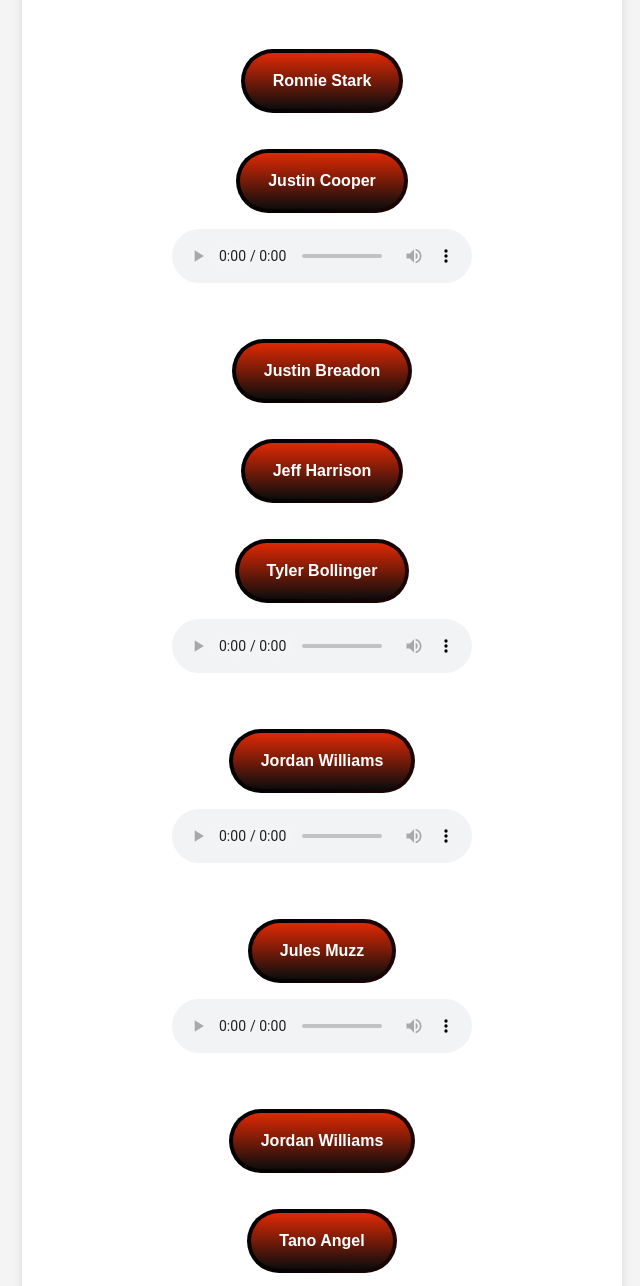
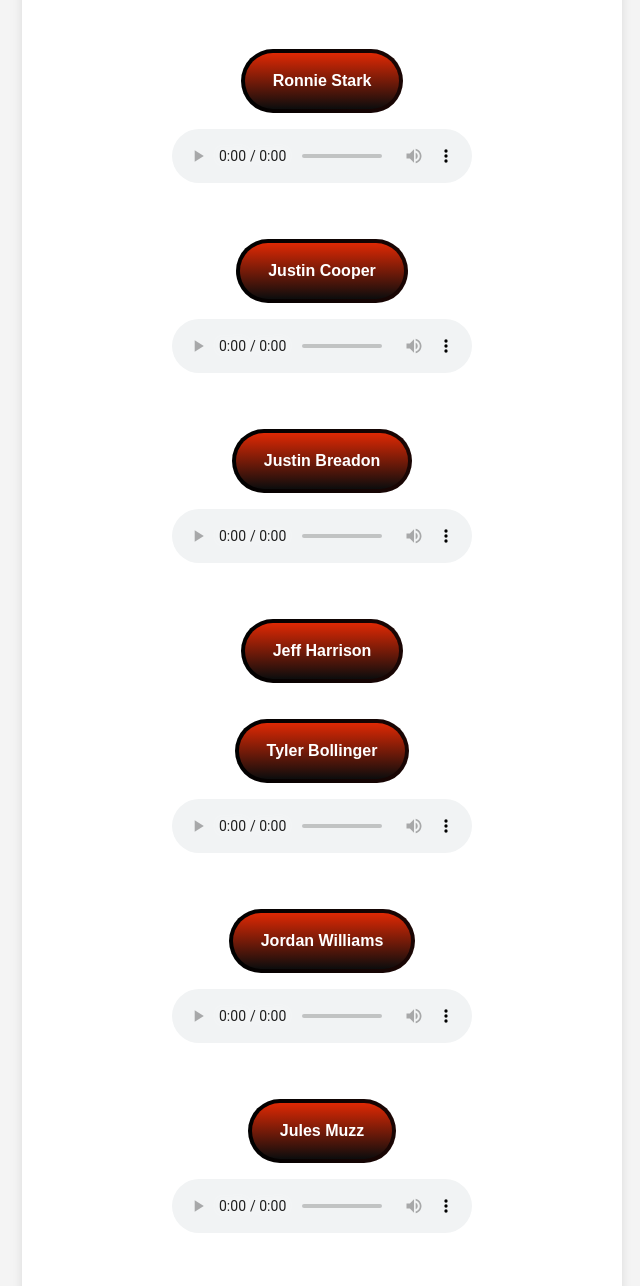
Before and after one commit to BankPlankBOI/walkupsongsHarambesRevenge, a plain HTML site: page index.html in a window 1280 px wide. Shown: the part 487-1773 px from the top of the page, without its empty margins (318-958 px from the left). Drawn offline with Linux system fonts and the light colour scheme.

Commit message:
git commit -m "justice, ronnie"

```diff
--- a/index.html
+++ b/index.html
@@ -36,6 +36,9 @@
         <br> <br>
 
         <button class="button" role="button">Ronnie Stark</button>
+        <figure>
+            <audio controls src="LetsGo.mp3"></audio>
+        </figure>
         <br> <br>
 
         <button class="button" role="button">Justin Cooper</button>
@@ -45,6 +48,9 @@
         <br> <br>
 
         <button class="button" role="button">Justin Breadon</button>
+        <figure>
+            <audio controls src="imathug.mp3"></audio>
+        </figure>
         <br> <br>
 
         <button class="button" role="button">Jeff Harrison</button>
@@ -66,9 +72,6 @@
         <figure>
             <audio controls src="PrettyGirlsWalk.mp3"></audio>
         </figure>
-        <br> <br>
-
-        <button class="button" role="button">Jordan Williams</button>
         <br> <br>
 
         <button class="button" role="button">Tano Angel</button>
@@ -97,6 +100,9 @@
 
         <button class="button" role="button">James Wilson</button>
         <br> <br>
+
+        <button class="button" role="button">Milan Patel</button>
+        <br> <br>
     </div>
 </body>
 </html>
```
Also changed, not shown: 2 other files.
